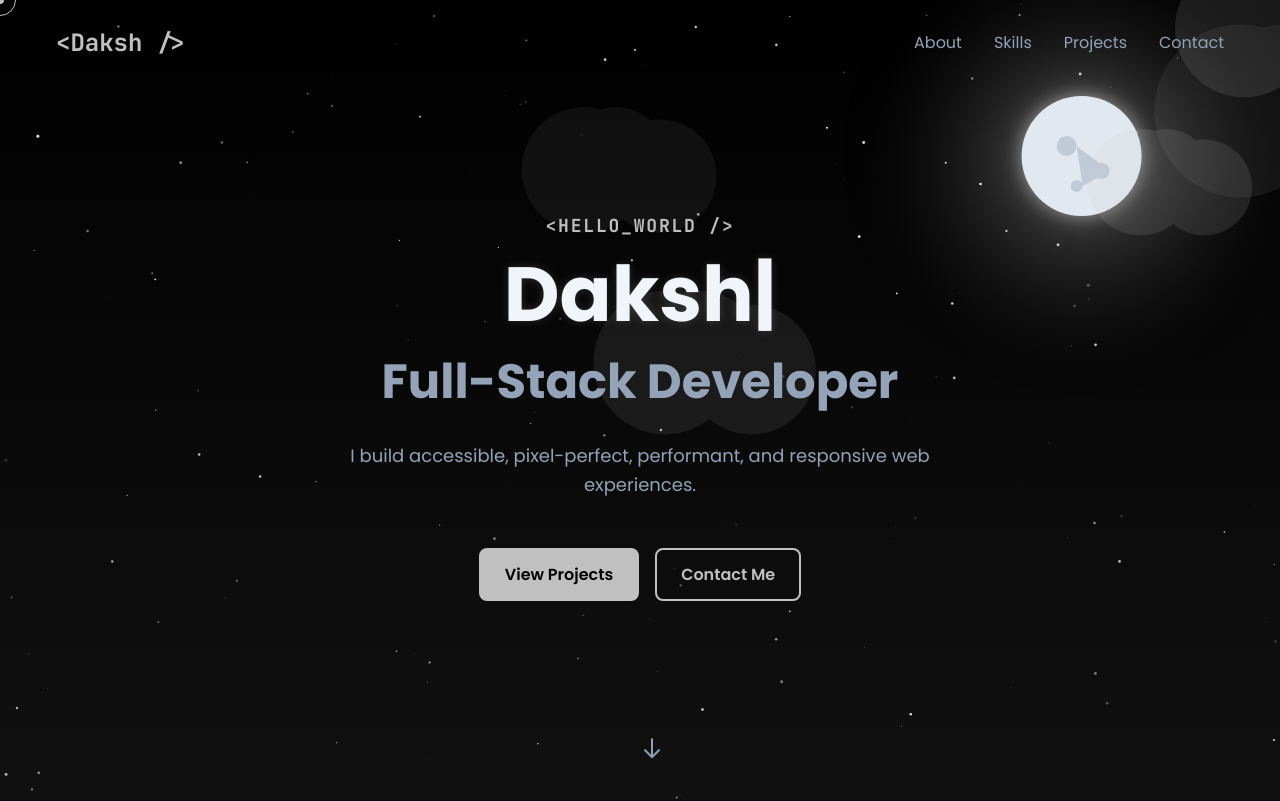
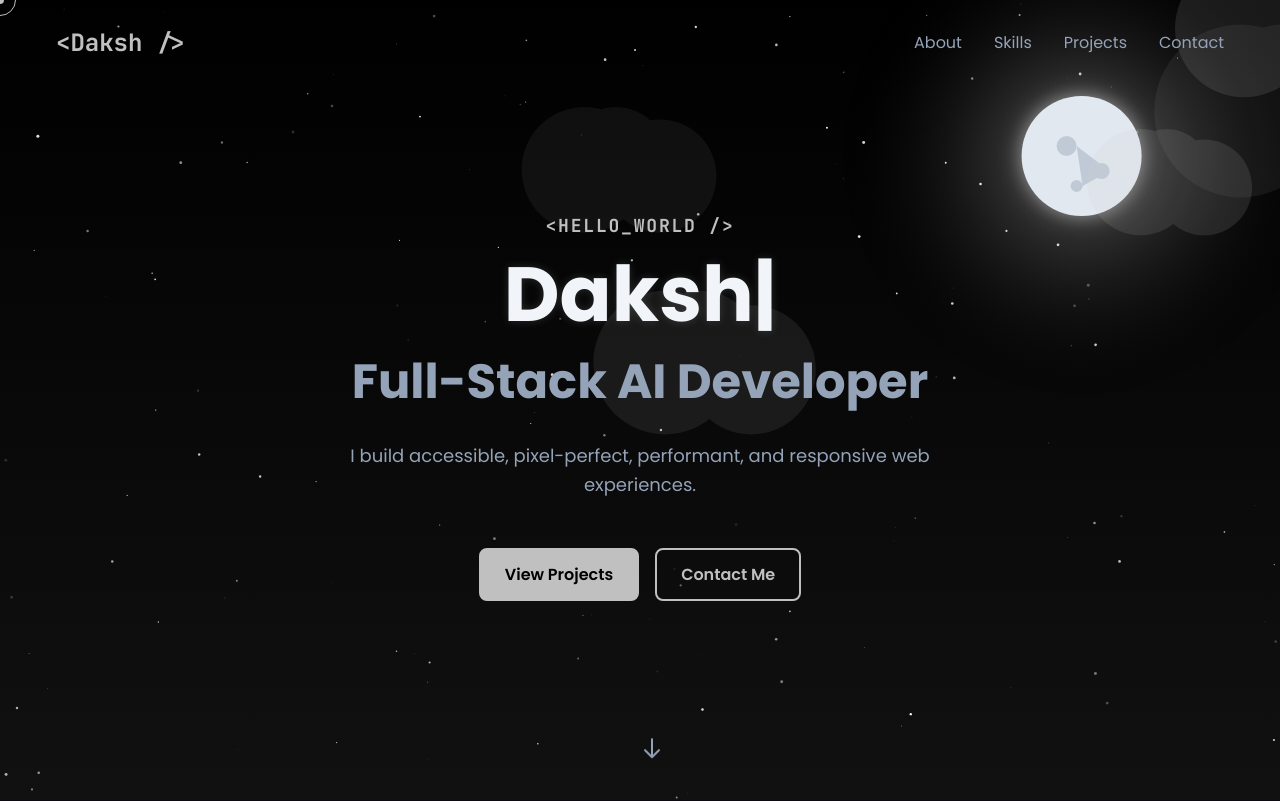
Before and after one commit to daksh-stack/portfolio-1, a React (Vite) app: page / in a window 1280 px wide. Shown: the top 801 px of the page. Built offline with nearby package versions, Linux system fonts and the light colour scheme.

Commit message:
intern status update

```diff
--- a/src/data/portfolio.js
+++ b/src/data/portfolio.js
@@ -4,7 +4,7 @@ import { SiTailwindcss, SiMongodb, SiExpress, SiNextdotjs, SiTypescript, SiPostg
 export const portfolioData = {
     hero: {
         name: "Daksh",
-        title: "Full-Stack Developer",
+        title: "Full-Stack AI Developer",
         description: "I build accessible, pixel-perfect, performant, and responsive web experiences.",
         actions: [
             { label: "View Projects", href: "#projects", primary: true },
@@ -95,6 +95,18 @@ export const portfolioData = {
     },
     experience: [
         {
+            company: "Wangoes Technologies Pvt. Ltd.",
+            role: "AI Research and Development Intern",
+            duration: "May 2026 – Present",
+            type: "onsite",
+            description: [
+                "Authored multiple articles on science, technology, and education, blending research with accessible writing.",
+                "Topics include Stars and Nebulae: Mist to Mystery, Sustainable Space Exploration and much more.",
+                "Demonstrated strong analytical, writing, and knowledge sharing skills.",
+                "Published works highlight ability to simplify complex concepts for broader audiences."
+            ]
+        },
+        {
             company: "Cosmox Blogs",
             role: "Technical Article Writer",
             duration: "Mar 2025 – Present",
```
